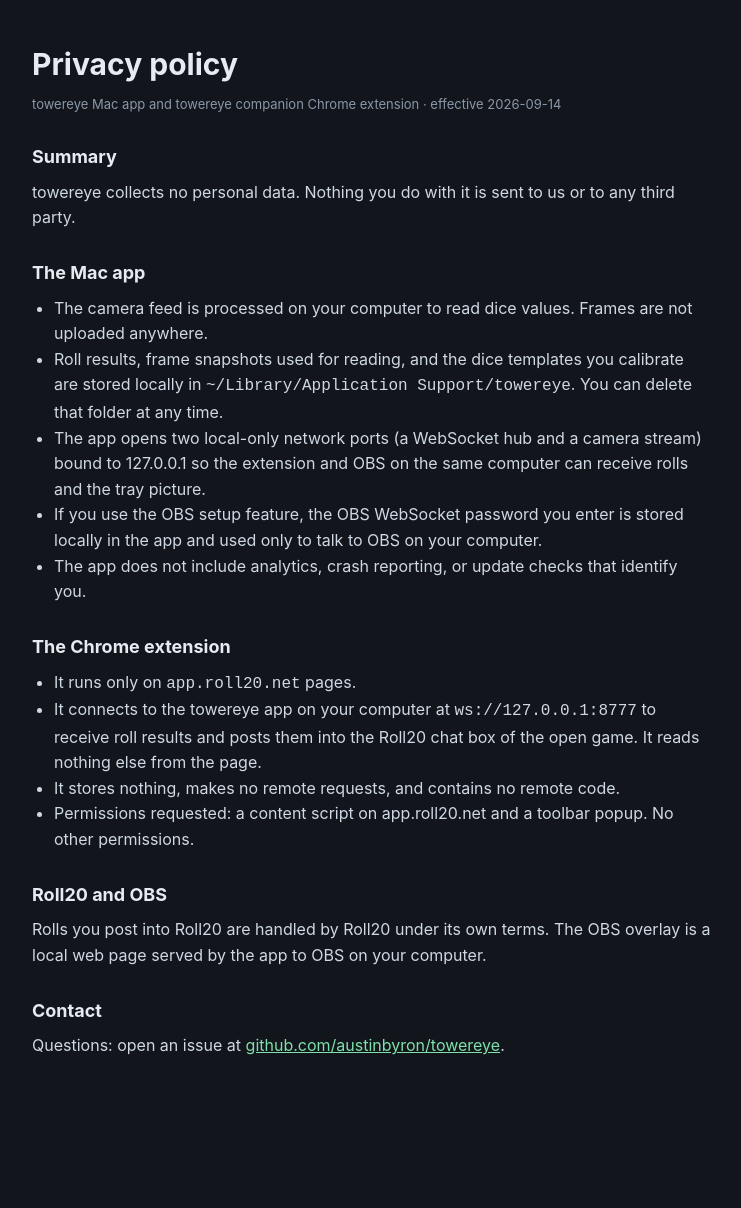
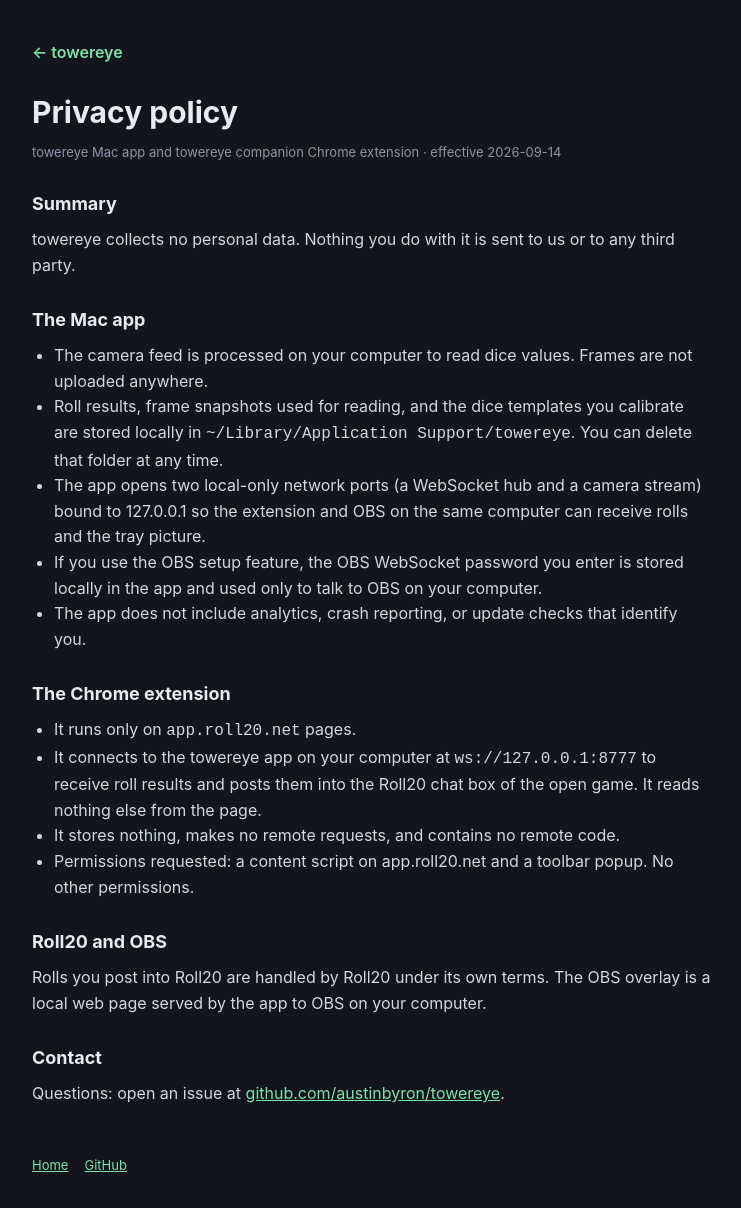
Before and after one commit to austinbyron/towereye, a browser extension: page site/privacy.html in a window 1280 px wide. Shown: the whole page, without its empty margins (268-1009 px from the left). Before the commit the page ends 1119 px from the top, so only its background shows below. Drawn offline with Linux system fonts and the light colour scheme.

Commit message:
site: privacy page links home; unknown paths redirect to the main page

```diff
--- a/site/privacy.html
+++ b/site/privacy.html
@@ -12,10 +12,13 @@
   h1 { font-size: 30px; margin-bottom: 6px; } h2 { font-size: 18px; margin: 28px 0 8px; }
   p, li { color: #cfd8e3; } ul { padding-left: 22px; }
   a { color: #7fe0a9; } .muted { color: #8b97a8; font-size: 13px; }
+  nav { margin-bottom: 22px; } nav a { text-decoration: none; font-weight: 600; }
+  footer { margin-top: 48px; color: #8b97a8; font-size: 13px; display: flex; gap: 16px; }
 </style>
 </head>
 <body>
 <main>
+  <nav><a href="/">← towereye</a></nav>
   <h1>Privacy policy</h1>
   <p class="muted">towereye Mac app and towereye companion Chrome extension · effective 2026-09-14</p>
 
@@ -44,6 +47,7 @@
 
   <h2>Contact</h2>
   <p>Questions: open an issue at <a href="https://github.com/austinbyron/towereye/issues">github.com/austinbyron/towereye</a>.</p>
+  <footer><a href="/">Home</a><a href="https://github.com/austinbyron/towereye">GitHub</a></footer>
 </main>
 </body>
 </html>
```
Also changed, not shown: 1 other file.
